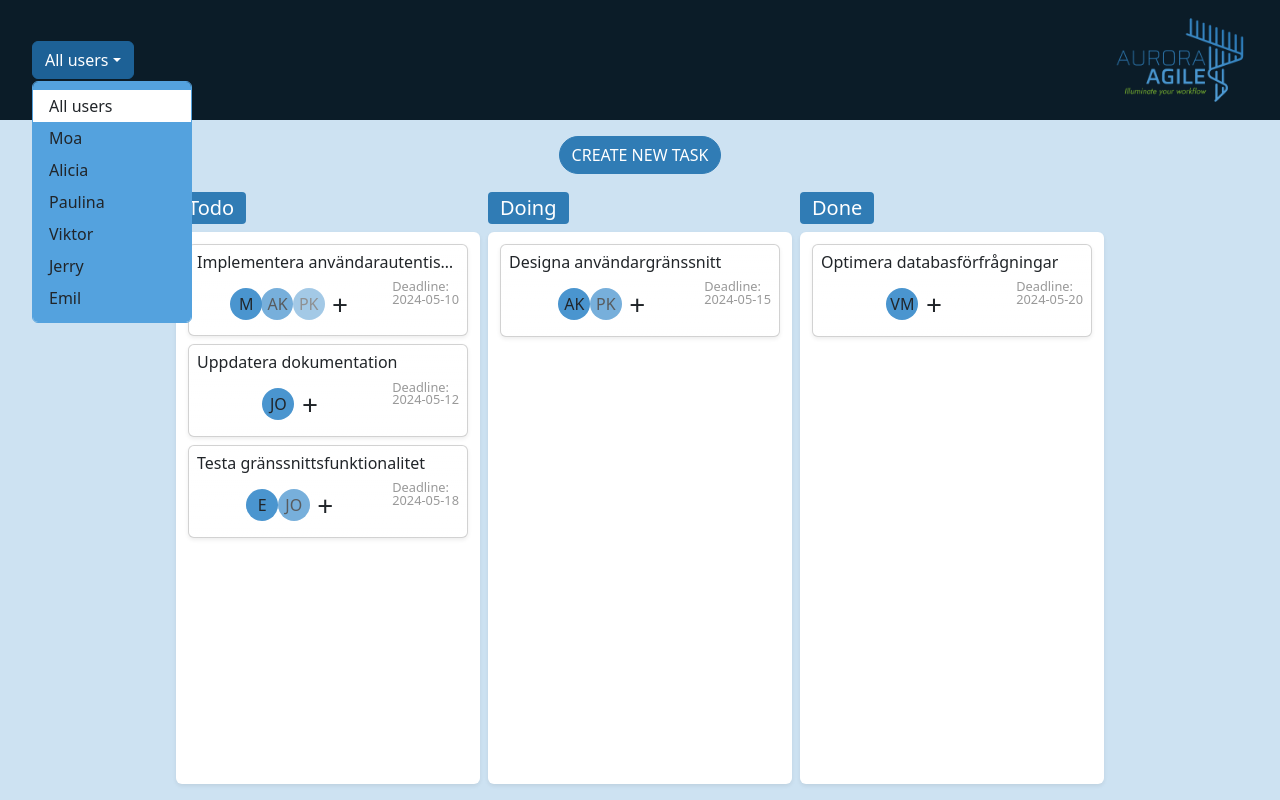
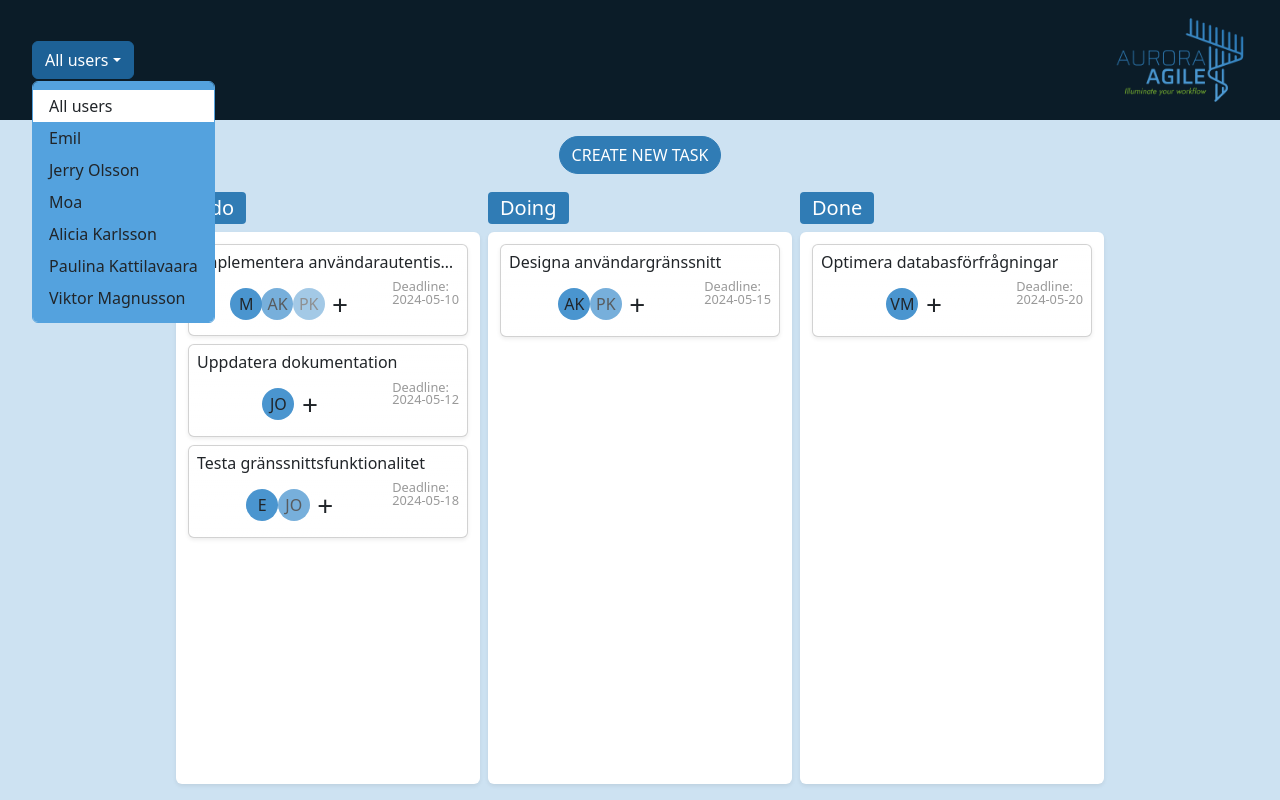
Before and after one commit to Kiwiih/Aurora-Agile, a React (Vite) app: page / in a window 1280 px wide. Both pictures are taken after a click on the button "All users". Built offline with nearby package versions, Linux system fonts and the light colour scheme.

Commit message:
reconstructed filter dropdown

```diff
--- a/src/components/Header.jsx
+++ b/src/components/Header.jsx
@@ -1,6 +1,7 @@
 import { Dropdown } from 'react-bootstrap';
 import auroraAgileLogo from '../assets/logos/LogoSmall/AuroraAgileOriginalLogoColorSmall.png';
 import { useState } from 'react';
+import { useSelector } from 'react-redux';
 
 const Header = ({ user, setUser }) => {
   const [activeUser, setActiveUser] = useState(null);
@@ -11,17 +12,7 @@ const Header = ({ user, setUser }) => {
     setActiveUser(userId)
   }
 
-  //Shows the active user
-  const users = {
-    null: "All users",
-    1: "Moa",
-    2: "Alicia",
-    3: "Paulina",
-    4: "Viktor",
-    5: "Jerry",
-    6: "Emil"
-  }
-
+  const users = useSelector(state => state.user.users);
 
   return (
     <header className='text-bg-aurora-dark'>
@@ -31,65 +22,21 @@ const Header = ({ user, setUser }) => {
           variant='secondary'
           id='dropdown-basic'
         >
-          {users[user]}
+          {users.find((u) => u.id === user).name}
         </Dropdown.Toggle>
         <Dropdown.Menu className='btn btn-aurora-secondary'>
-          <Dropdown.Item
-            onClick={() => handleUser(null)}
-            style={{
-              backgroundColor: activeUser === null ? '#ffffff' : 'initial',
-            }}
-          >
-            All users
-          </Dropdown.Item>
-          <Dropdown.Item
-            onClick={() => handleUser(1)}
-            style={{
-              backgroundColor: activeUser === 1 ? '#ffffff' : 'initial',
-            }}
-          >
-            Moa
-          </Dropdown.Item>
-          <Dropdown.Item
-            onClick={() => handleUser(2)}
-            style={{
-              backgroundColor: activeUser === 2 ? '#ffffff' : 'initial',
-            }}
-          >
-            Alicia
-          </Dropdown.Item>
-          <Dropdown.Item
-            onClick={() => handleUser(3)}
-            style={{
-              backgroundColor: activeUser === 3 ? '#ffffff' : 'initial',
-            }}
-          >
-            Paulina
-          </Dropdown.Item>
-          <Dropdown.Item
-            onClick={() => handleUser(4)}
-            style={{
-              backgroundColor: activeUser === 4 ? '#ffffff' : 'initial',
-            }}
-          >
-            Viktor
-          </Dropdown.Item>
-          <Dropdown.Item
-            onClick={() => handleUser(5)}
-            style={{
-              backgroundColor: activeUser === 5 ? '#ffffff' : 'initial',
-            }}
-          >
-            Jerry
-          </Dropdown.Item>
-          <Dropdown.Item
-            onClick={() => handleUser(6)}
-            style={{
-              backgroundColor: activeUser === 6 ? '#ffffff' : 'initial',
-            }}
-          >
-            Emil
-          </Dropdown.Item>
+
+        {users.map(user => (
+                    <Dropdown.Item
+                    key={user.id}
+                    onClick={() => handleUser(user.id)}
+                    style={{
+                      backgroundColor: activeUser === user.id ? '#ffffff' : 'initial',
+                    }}
+                  >
+                    {user.name}
+                  </Dropdown.Item>
+          ))}
         </Dropdown.Menu>
       </Dropdown>
       <img
--- a/src/features/user/userSlice.js
+++ b/src/features/user/userSlice.js
@@ -2,6 +2,7 @@ import { createSlice } from '@reduxjs/toolkit';
 
 const initialState = {
   users: [
+    { id: null, name: 'All users'},
     { id: 6, name: 'Emil' },
     { id: 5, name: 'Jerry Olsson' },
     { id: 1, name: 'Moa' },
```
